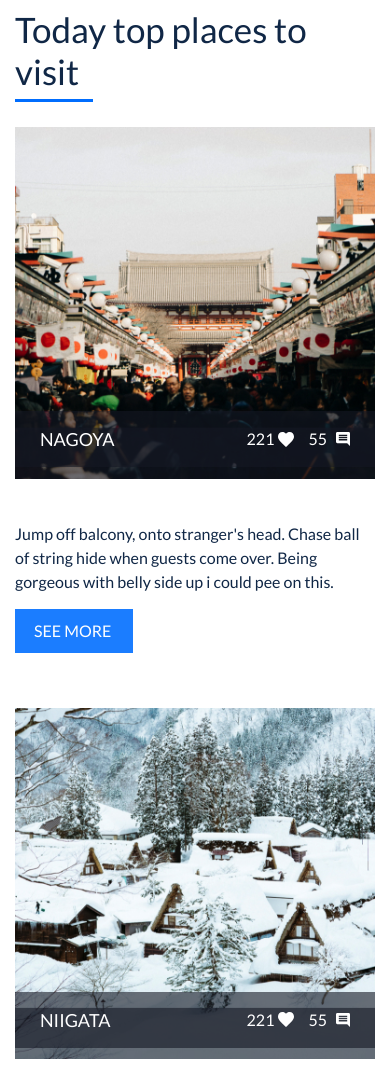
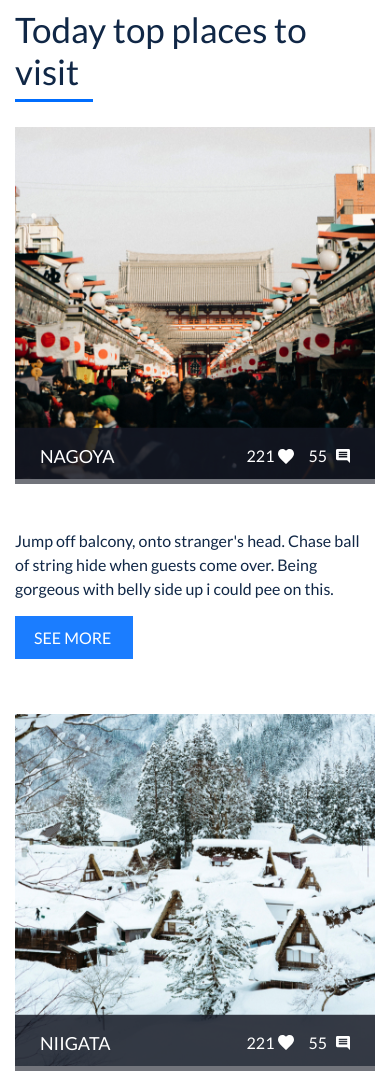
Before and after one commit to felasaf/travel-lp, a plain HTML site: page index.html in a window 390 px wide. Shown: the part 4100-5171 px from the top of the page. Drawn offline with Linux system fonts and the light colour scheme.

Commit message:
исправлены мелкие неточтности

```diff
--- a/css/style.css
+++ b/css/style.css
@@ -815,7 +815,7 @@ font-family: "Roboto", sans-serif;
         margin-bottom: 76px;
     }
     .places-card-img{
-        height: 350px;
+        margin-bottom: 25px;
     }
     .places-card-link{
         margin-bottom: 0;
@@ -827,7 +827,7 @@ font-family: "Roboto", sans-serif;
     .places-card-stats {
         max-width: 386px;
         margin-top: 10px;
-        bottom: 10px;
+        bottom: 20px;
     }
     .places-card-text {
         margin-bottom: 15px;
```
